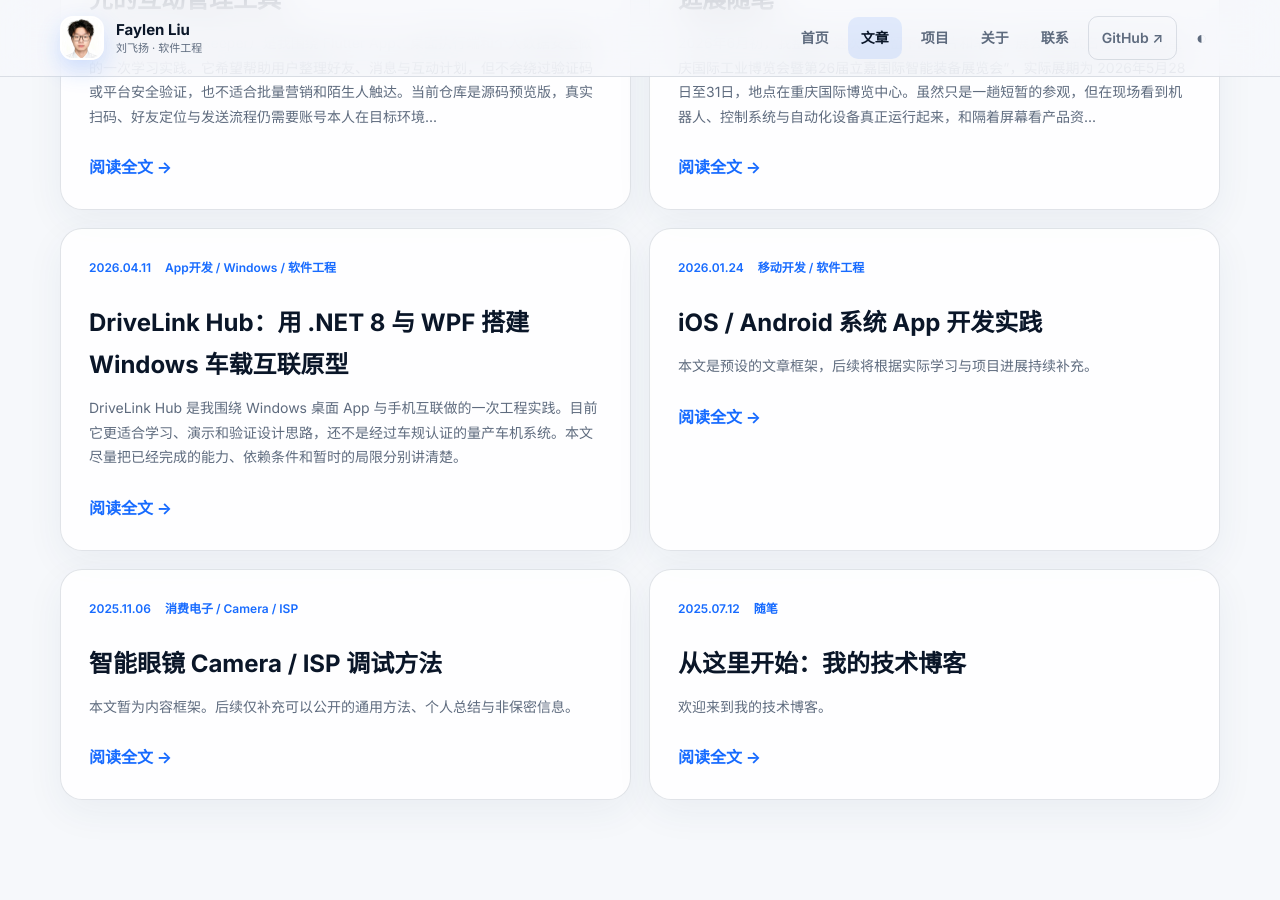
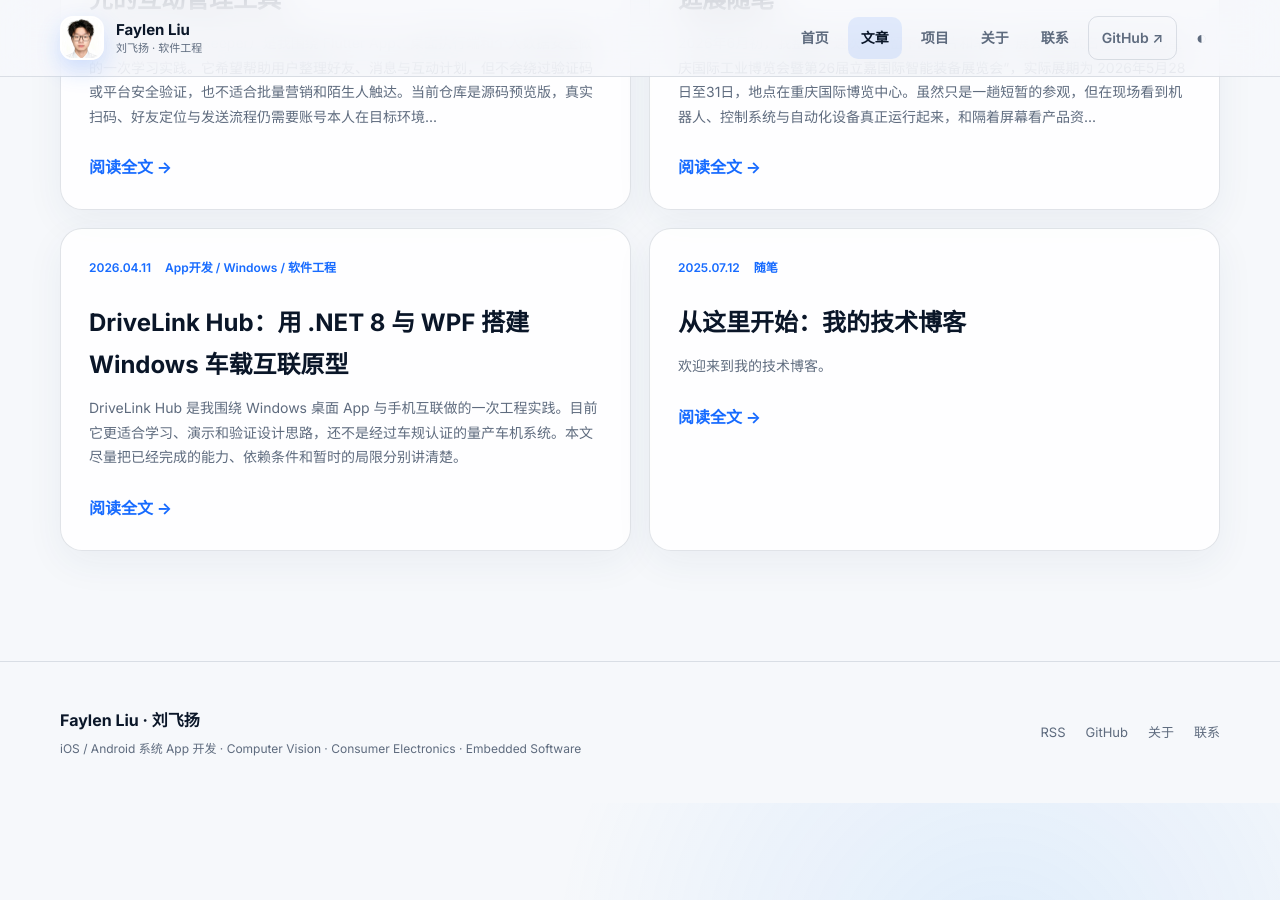
Before and after one commit to sheeplhy/sheeplhy.github.io, a Jekyll site: the page built from blog.md, in a window 1280 px wide and 900 px high, scrolled down 1342 px. Built offline with Jekyll 4.4.1, drawn with Linux system fonts in a browser that asks for light colours; some of the changed text lies outside the part shown.

Commit message:
Rename blog to project records and remove placeholders

```diff
--- a/_data/profile.yml
+++ b/_data/profile.yml
@@ -28,7 +28,7 @@
   - name: 雷鸟 V4 Camera / ISP
     tag: Camera / ISP
     text: 围绕智能眼镜 Camera 影像链路，整理 3A、降噪、色彩和画质验证方法。
-    link: /posts/rayneo-v4-camera-isp/
+    link: /projects/
   - name: 计算机视觉识别实践
     tag: AI / OpenCV
     text: 汇总虹膜识别训练与人脸检测项目中的数据处理、模型评估和工程实现。
--- a/_layouts/blog.html
+++ b/_layouts/blog.html
@@ -2,7 +2,7 @@
 layout: default
 ---
 <header class="page-hero shell">
-  <p class="kicker">WRITING</p>
+  <p class="kicker">PROJECT RECORDS</p>
   <h1>{{ page.title }}</h1>
   <p>{{ page.description }}</p>
 </header>
--- a/_posts/2025-11-06-rayneo-v4-camera-isp.md
+++ /dev/null
@@ -1,46 +0,0 @@
----
-layout: post
-title: "智能眼镜 Camera / ISP 调试方法"
-description: 以雷鸟 V4 Camera 项目经历为背景，整理可公开的影像调试与质量验证方法。
-date: 2025-11-06 10:40:00 +0800
-categories: [消费电子, Camera, ISP]
-permalink: /posts/rayneo-v4-camera-isp/
----
-
-> 本文暂为内容框架。后续仅补充可以公开的通用方法、个人总结与非保密信息。
-
-## 1. Camera 影像链路概览
-
-<!-- 补充：从 Sensor RAW 到最终图像输出的通用处理链路。 -->
-
-待补充。
-
-## 2. 3A 调试思路
-
-### AE：自动曝光
-
-待补充。
-
-### AWB：自动白平衡
-
-待补充。
-
-### AF：自动对焦
-
-待补充。
-
-## 3. 降噪、色彩与细节
-
-<!-- 补充：不同场景中的观察指标、主观评价与客观数据。 -->
-
-待补充。
-
-## 4. 场景测试与回归验证
-
-<!-- 补充：测试场景、记录方式、问题复现和版本回归。 -->
-
-待补充。
-
-## 5. 工程复盘
-
-待补充。
--- a/_posts/2026-01-24-ios-android-app-development.md
+++ /dev/null
@@ -1,42 +0,0 @@
----
-layout: post
-title: "iOS / Android 系统 App 开发实践"
-description: 从需求拆分、系统能力接入到测试发布的移动端 App 工程记录。
-date: 2026-01-24 10:50:00 +0800
-categories: [移动开发, 软件工程]
-permalink: /posts/ios-android-app-development/
----
-
-> 本文是预设的文章框架，后续将根据实际学习与项目进展持续补充。
-
-## 1. 项目目标
-
-<!-- 补充：App 解决什么问题、目标用户、核心使用场景。 -->
-
-待补充。
-
-## 2. 技术选型与系统架构
-
-<!-- 补充：iOS / Android 技术栈、模块划分、数据流和关键依赖。 -->
-
-- 客户端架构：待补充
-- 数据与接口：待补充
-- 相机 / 多媒体能力：待补充
-
-## 3. 核心功能实现
-
-<!-- 补充：界面、业务逻辑、系统 API、权限与异常处理。 -->
-
-待补充。
-
-## 4. 兼容性与质量保障
-
-<!-- 补充：设备差异、系统版本、测试用例、性能和稳定性数据。 -->
-
-待补充。
-
-## 5. 发布与复盘
-
-<!-- 补充：打包、发布、问题记录以及下一步优化方向。 -->
-
-待补充。
--- a/blog.md
+++ b/blog.md
@@ -1,6 +1,6 @@
 ---
 layout: blog
-title: 技术文章
-description: 关于 iOS/Android 系统 App 开发、计算机视觉、消费电子与嵌入式软件的技术记录
+title: 项目记录
+description: 关于 App 开发、计算机视觉、消费电子与嵌入式软件的项目实践记录
 permalink: /blog/
 ---
--- a/projects.md
+++ b/projects.md
@@ -7,7 +7,7 @@
 
 ## 专业软件工程实践
 
-以需求分析、模块拆分、代码管理、测试验证和问题闭环为主线组织项目，使用 Git 维护版本，通过 Markdown 持续沉淀设计说明、调试记录和技术文章，并关注后续自动化与 CI/CD 能力建设。
+以需求分析、模块拆分、代码管理、测试验证和问题闭环为主线组织项目，使用 Git 维护版本，通过 Markdown 持续沉淀设计说明、调试记录和项目记录，并关注后续自动化与 CI/CD 能力建设。
 
 **关键词：** 软件工程、Git、CI/CD、测试验证、工程文档
 
@@ -30,8 +30,6 @@
 围绕移动端需求拆分、界面与功能实现、相机和多媒体能力、系统兼容性、测试与发布流程建立工程实践记录。
 
 **关键词：** iOS、Android、App、系统能力、软件工程
-
-[阅读技术文章：iOS / Android 系统 App 开发实践 →]({{ '/posts/ios-android-app-development/' | relative_url }})
 
 ---
 
@@ -72,5 +70,3 @@
 围绕雷鸟 V4 智能眼镜 Camera 开展 ISP 影像链路调试与效果验证，覆盖 RAW 域处理、3A、降噪、色彩管理和画质问题定位，并配合研发完成迭代优化。
 
 **关键词：** ISP、AE、AWB、AF、图像质量、参数标定
-
-[阅读技术文章：智能眼镜 Camera / ISP 调试方法 →]({{ '/posts/rayneo-v4-camera-isp/' | relative_url }})
```
